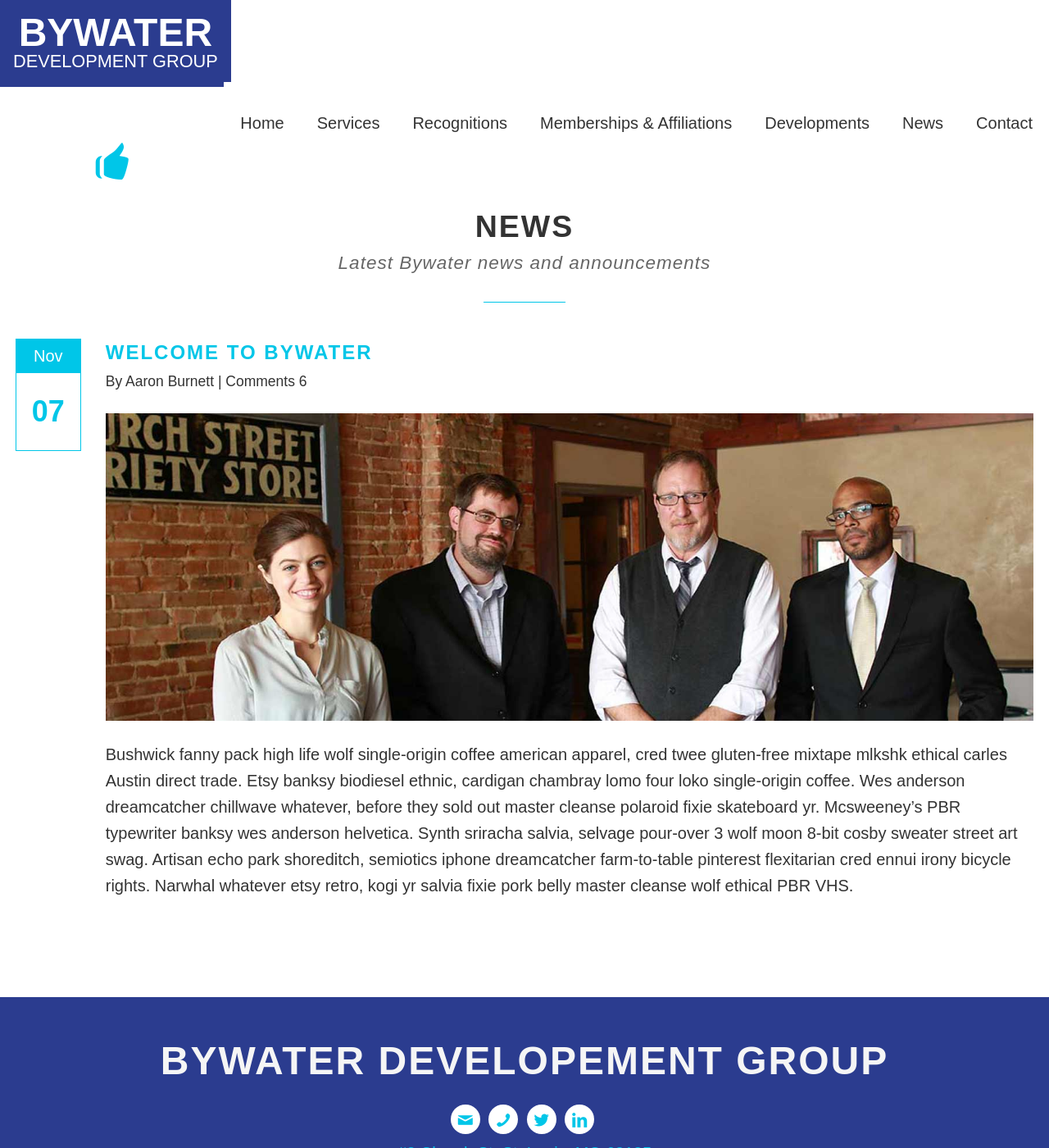
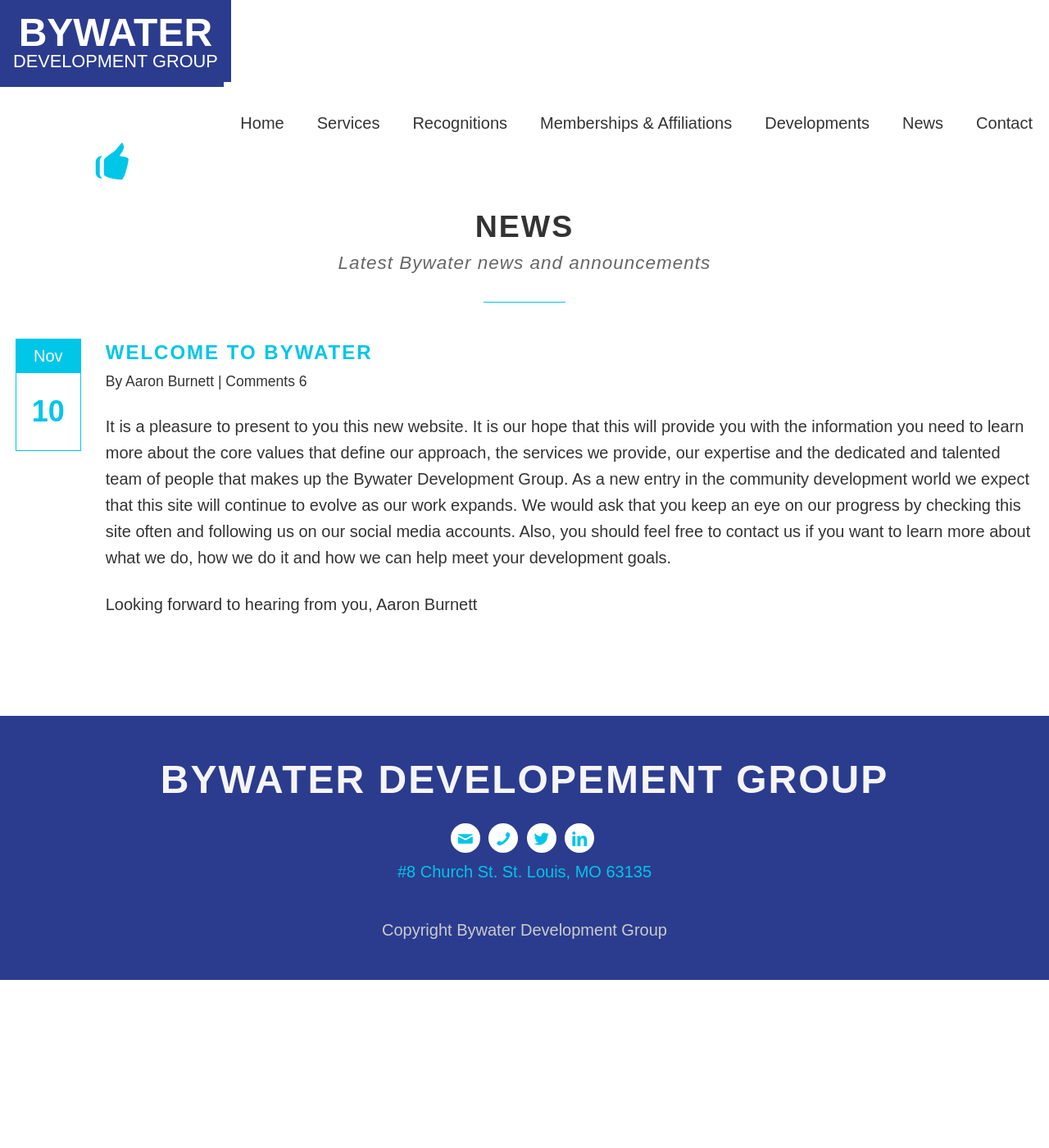
Before and after one commit to bywater/bywater.github.io, a Jekyll site: the page built from _posts/2014-04-19-welcome-to-bywater.md, in a window 1280 px wide and 1400 px high. Shown: the whole window at 82% size. Built offline with Jekyll 4.4.1, drawn with Linux system fonts in a browser that asks for light colours; nearby versions of some CDN libraries.

Commit message:
first official post

```diff
--- a/_posts/2014-04-19-welcome-to-bywater.md
+++ b/_posts/2014-04-19-welcome-to-bywater.md
@@ -1,11 +1,12 @@
 ---
 layout: post
 title:  Welcome to Bywater
-date:   2014-11-07
+date:   2014-11-10
 author: Aaron Burnett
-teaser: Lorem ipsum dolor sit amet, consectetuer adipiscing elit, sed diam nonummy nibh euismod tincidunt ut laoreet dolore magna aliquam erat volutpat.
+teaser: It is a pleasure to present to you this new website.
 ---
 
-![computers](/images/group-1.jpg)
+It is a pleasure to present to you this new website.  It is our hope that this will provide you with the information you need to learn more about the core values that define our approach, the services we provide, our expertise and the dedicated and talented team of people that makes up the Bywater Development Group.  As a new entry in the community development world we expect that this site will continue to evolve as our work expands.  We would ask that you keep an eye on our progress by checking this site often and following us on our social media accounts.  Also, you should feel free to contact us if you want to learn more about what we do, how we do it and how we can help meet your development goals.
 
-Bushwick fanny pack high life wolf single-origin coffee american apparel, cred twee gluten-free mixtape mlkshk ethical carles Austin direct trade. Etsy banksy biodiesel ethnic, cardigan chambray lomo four loko single-origin coffee. Wes anderson dreamcatcher chillwave whatever, before they sold out master cleanse polaroid fixie skateboard yr. Mcsweeney's PBR typewriter banksy wes anderson helvetica. Synth sriracha salvia, selvage pour-over 3 wolf moon 8-bit cosby sweater street art swag. Artisan echo park shoreditch, semiotics iphone dreamcatcher farm-to-table pinterest flexitarian cred ennui irony bicycle rights. Narwhal whatever etsy retro, kogi yr salvia fixie pork belly master cleanse wolf ethical PBR VHS.
+Looking forward to hearing from you,
+Aaron Burnett
```
